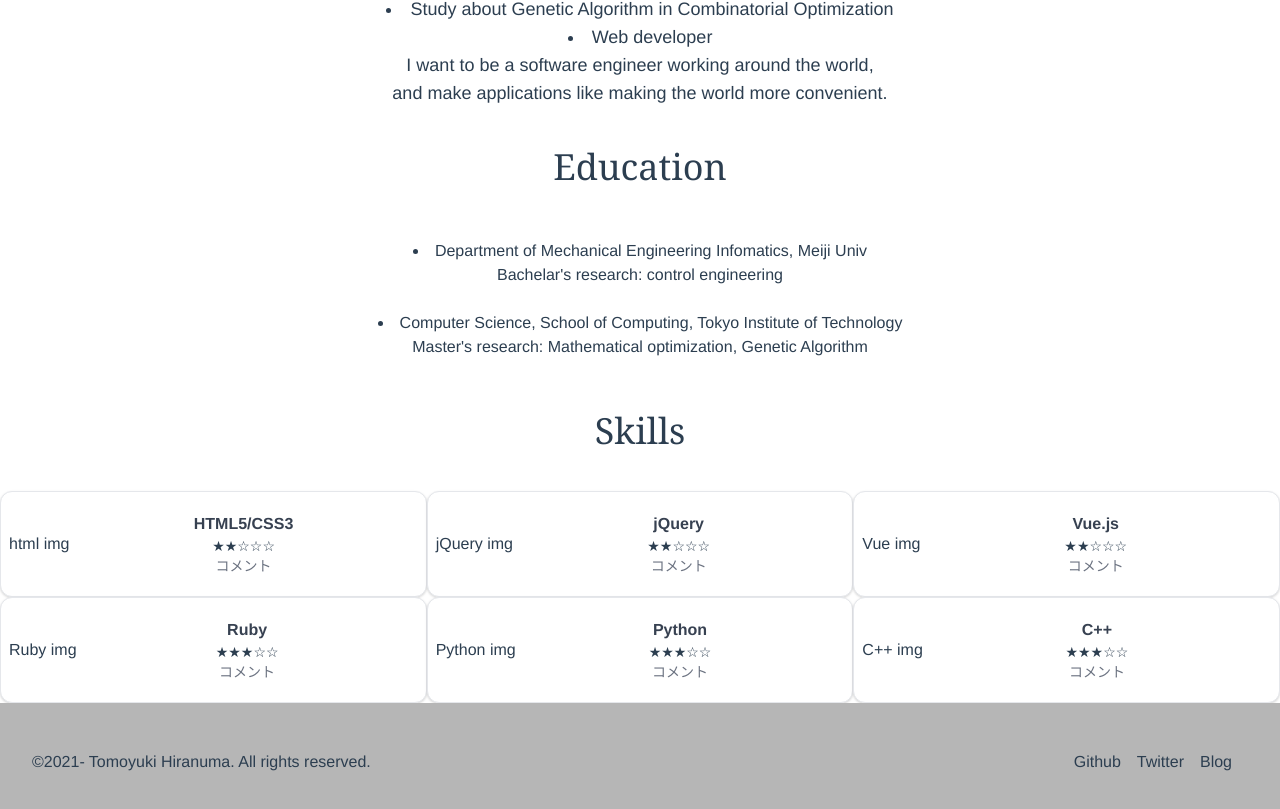
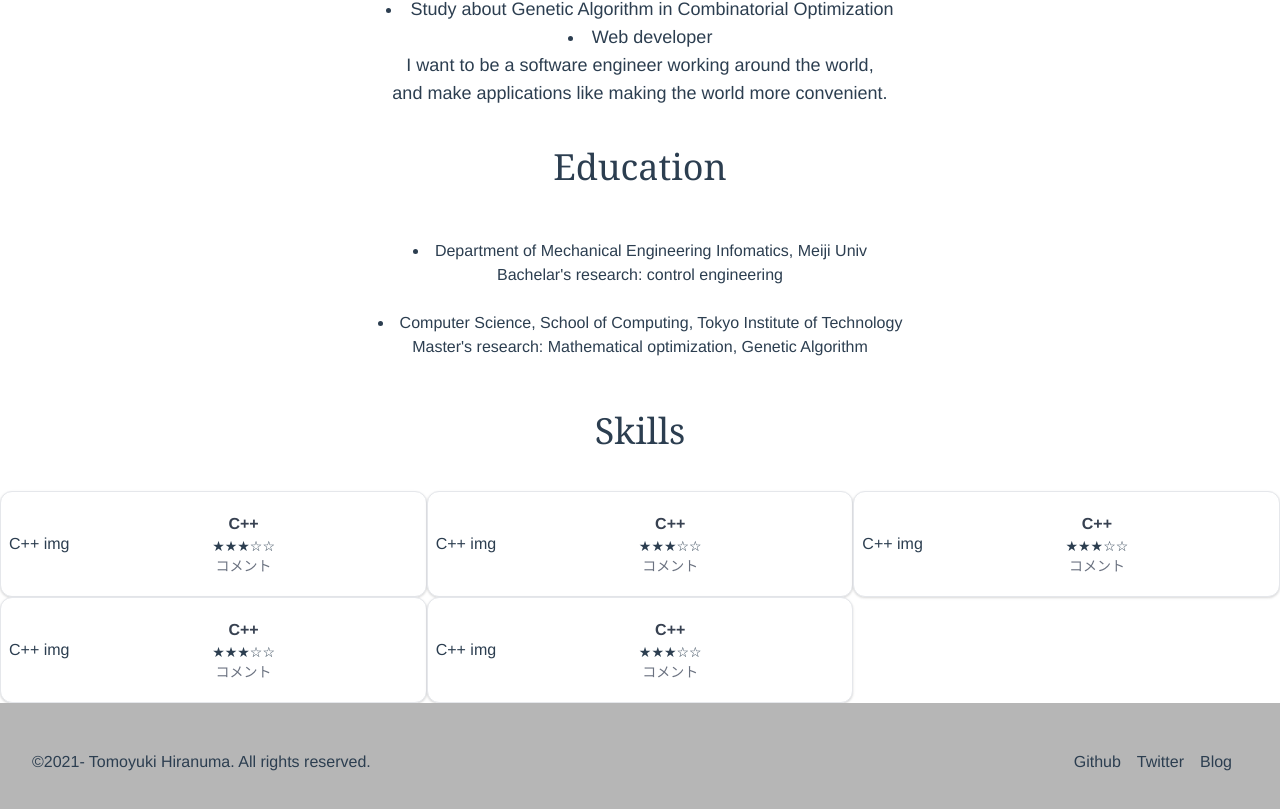
Before and after one commit to tomoyuki-hiranuma/portfolio, a Vue app: page / in a window 1280 px wide. Shown: the part 666-1475 px from the top of the page. Built offline with nearby package versions, Linux system fonts and the light colour scheme.

Commit message:
add skill-card component

```diff
--- /dev/null
+++ b/src/atoms/SkillCard.vue
@@ -0,0 +1,18 @@
+<template>
+  <div class="bg-white w-full flex items-center p-2 rounded-xl shadow border">
+    <div class="flex items-center space-x-4">
+      <p>C++ img</p>
+    </div>
+    <div class="flex-grow p-3">
+      <div class="font-semibold text-gray-700">C++</div>
+      <div class="text-sm">★★★☆☆</div>
+      <div class="text-sm text-gray-500">コメント</div>
+    </div>
+  </div>
+</template>
+
+<script>
+export default {
+  name: 'SkillCard',
+};
+</script>
--- a/src/components/Skill.vue
+++ b/src/components/Skill.vue
@@ -3,84 +3,22 @@
     <p class="text-4xl my-10 font-serif">Skills</p>
     <!-- TODO: card componentにして使い回すようにする -->
     <div class="container mx-auto grid grid-cols-3 justify-center items-center">
-      <div
-        class="bg-white w-full flex items-center p-2 rounded-xl shadow border"
-      >
-        <div class="flex items-center space-x-4">
-          <p>html img</p>
-        </div>
-        <div class="flex-grow p-3">
-          <div class="font-semibold text-gray-700">HTML5/CSS3</div>
-          <div class="text-sm">★★☆☆☆</div>
-          <div class="text-sm text-gray-500">コメント</div>
-        </div>
-      </div>
-      <div
-        class="bg-white w-full flex items-center p-2 rounded-xl shadow border"
-      >
-        <div class="flex items-center space-x-4">
-          <p>jQuery img</p>
-        </div>
-        <div class="flex-grow p-3">
-          <div class="font-semibold text-gray-700">jQuery</div>
-          <div class="text-sm">★★☆☆☆</div>
-          <div class="text-sm text-gray-500">コメント</div>
-        </div>
-      </div>
-      <div
-        class="bg-white w-full flex items-center p-2 rounded-xl shadow border"
-      >
-        <div class="flex items-center space-x-4">
-          <p>Vue img</p>
-        </div>
-        <div class="flex-grow p-3">
-          <div class="font-semibold text-gray-700">Vue.js</div>
-          <div class="text-sm">★★☆☆☆</div>
-          <div class="text-sm text-gray-500">コメント</div>
-        </div>
-      </div>
-      <div
-        class="bg-white w-full flex items-center p-2 rounded-xl shadow border"
-      >
-        <div class="flex items-center space-x-4">
-          <p>Ruby img</p>
-        </div>
-        <div class="flex-grow p-3">
-          <div class="font-semibold text-gray-700">Ruby</div>
-          <div class="text-sm">★★★☆☆</div>
-          <div class="text-sm text-gray-500">コメント</div>
-        </div>
-      </div>
-      <div
-        class="bg-white w-full flex items-center p-2 rounded-xl shadow border"
-      >
-        <div class="flex items-center space-x-4">
-          <p>Python img</p>
-        </div>
-        <div class="flex-grow p-3">
-          <div class="font-semibold text-gray-700">Python</div>
-          <div class="text-sm">★★★☆☆</div>
-          <div class="text-sm text-gray-500">コメント</div>
-        </div>
-      </div>
-      <div
-        class="bg-white w-full flex items-center p-2 rounded-xl shadow border"
-      >
-        <div class="flex items-center space-x-4">
-          <p>C++ img</p>
-        </div>
-        <div class="flex-grow p-3">
-          <div class="font-semibold text-gray-700">C++</div>
-          <div class="text-sm">★★★☆☆</div>
-          <div class="text-sm text-gray-500">コメント</div>
-        </div>
-      </div>
+      <SkillCard />
+      <SkillCard />
+      <SkillCard />
+      <SkillCard />
+      <SkillCard />
     </div>
   </div>
 </template>
 
 <script>
+import SkillCard from '../atoms/SkillCard';
+
 export default {
   name: 'Skill',
+  components: {
+    SkillCard,
+  },
 };
 </script>
```
